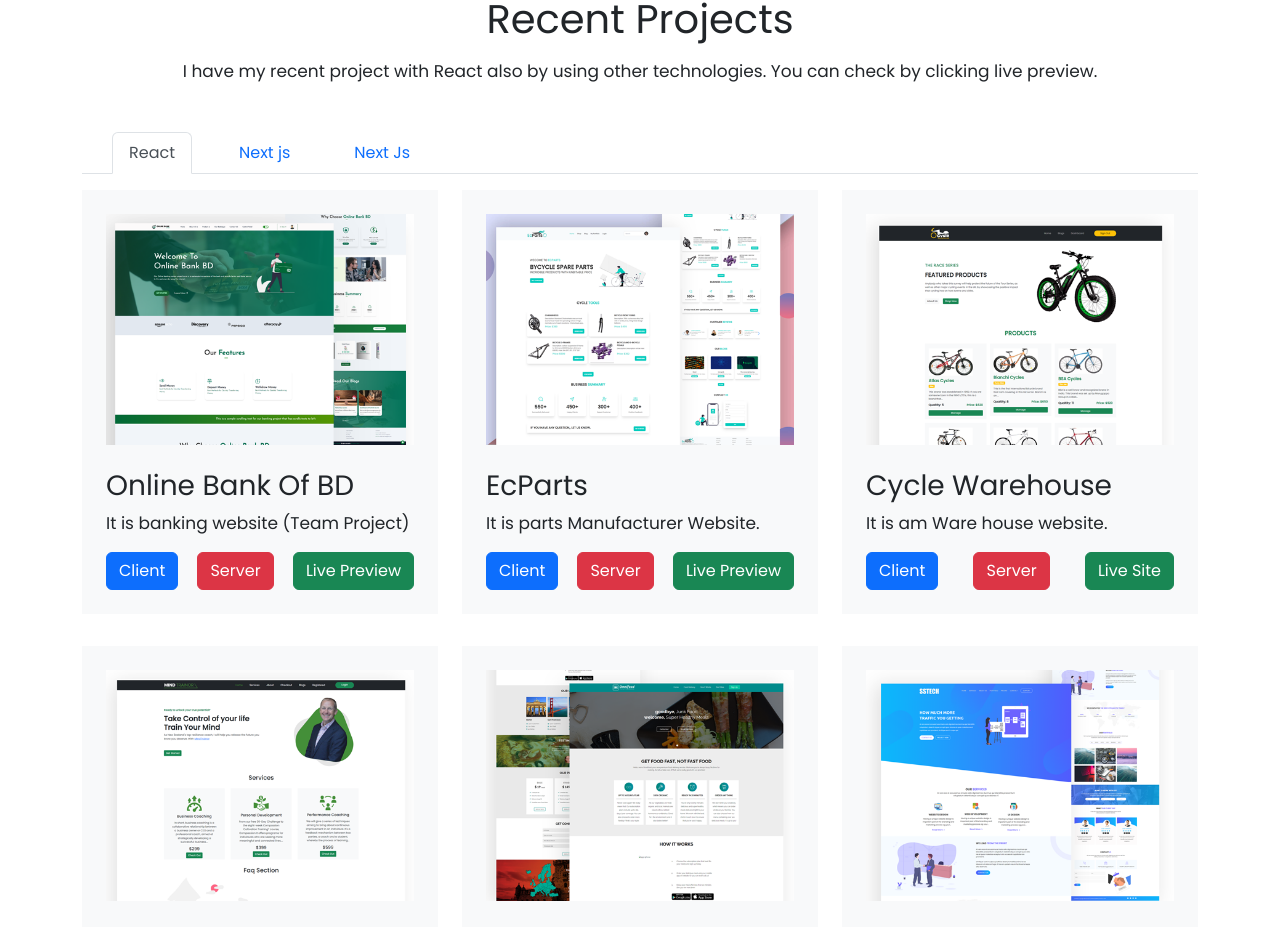
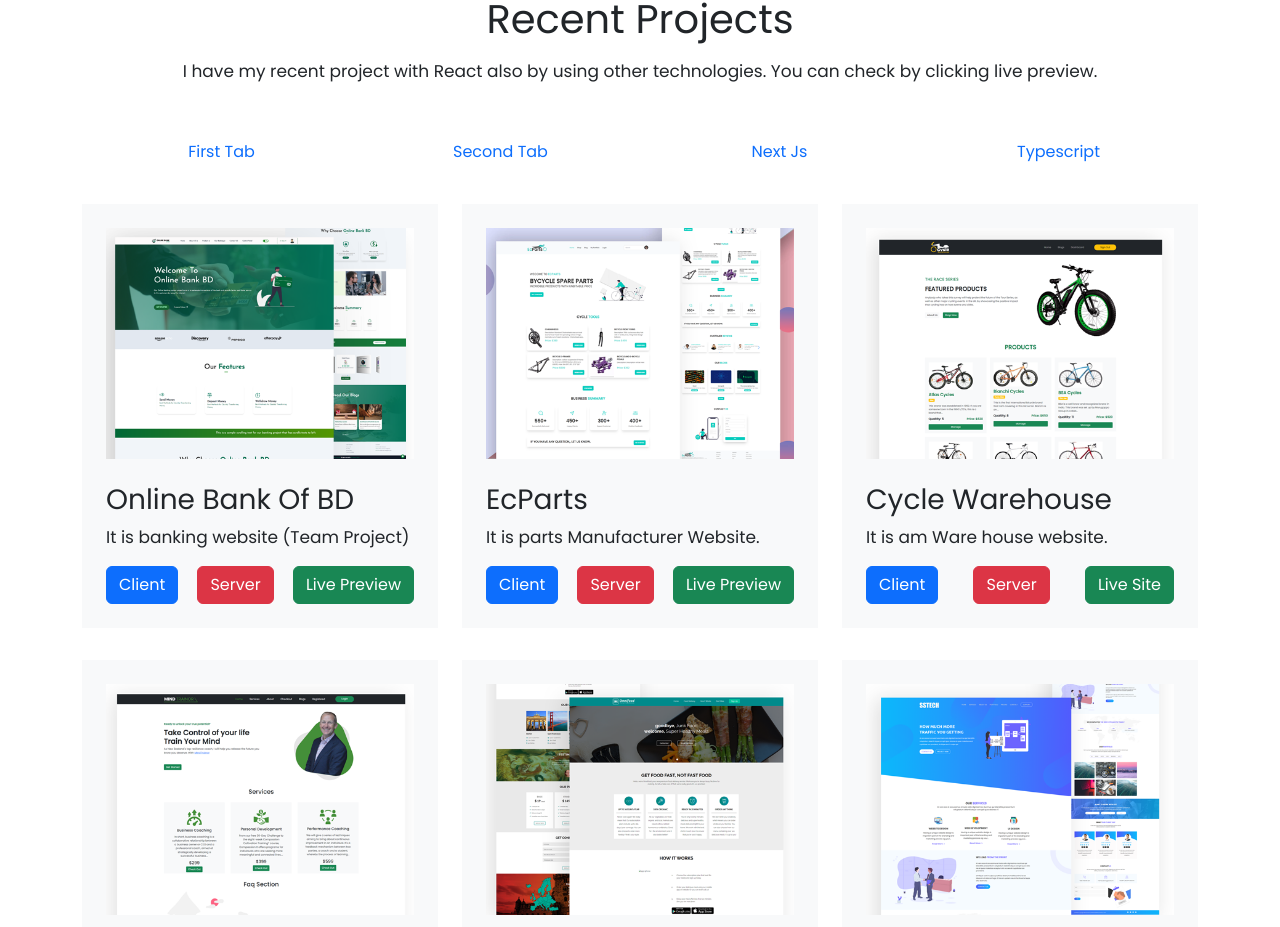
Before and after one commit to aliibnemasud/ali-portfolio, a React (Create React App) app: page / in a window 1280 px wide. Shown: the part 2672-3599 px from the top of the page. Built offline with nearby package versions, Linux system fonts and the light colour scheme.

Commit message:
tab problem solved

```diff
--- a/src/componants/Home/Portfolio/Portfolio.js
+++ b/src/componants/Home/Portfolio/Portfolio.js
@@ -1,5 +1,5 @@
 import React from 'react';
-import { Button } from 'react-bootstrap';
+import { Button, Nav, Tab, Tabs } from 'react-bootstrap';
 import ecparts from '../../img/projectsimg/ecparts.png';
 import cyclewarehouse from '../../img/projectsimg/cyclewarehouse.png';
 import mindtrainor from '../../img/projectsimg/mindtrainor.png';
@@ -16,30 +16,63 @@ const Portfolio = () => {
                 <h1 className='text-center my-3'>Recent Projects</h1>
                 <p className='text-center mb-5'>I have my recent project with React also by using other technologies. You can check by clicking live preview.</p>
 
+                {/* Normal tabs are working .....................................*/}
 
-                <div className="tab-section">
-                    <nav className='nav nav-tabs'>
-                        <li className='nav-item'> <a href="#React" data-toggle="tab" className="nav-link active" data>React</a> </li>
-                        <li className='nav-item'> <a href="#Javascript" data-toggle="tab" className="nav-link">Next js</a> </li>
-                        <li className='nav-item'> <a href="#NextJs" data-toggle="tab" className="nav-link">Next Js</a> </li>
-                    </nav>
+                {/* <Tabs defaultActiveKey="bootstrap" className="mb-3" fill>
+                    <Tab eventKey="all" title="All Projects">
+                        <h1>All Projects</h1>
+                    </Tab>
 
-                    <div className='tab-content'>
+                    <Tab eventKey="react" title="React">
+                        <h1>React Projects</h1>
+                    </Tab>
 
-                        <div id="React" className='tab-pane'>
-                            <h1>Hello From React</h1>
-                        </div>
-                        <div id="Javascript" className='tab-pane'>
-                            <h1>Hello From Javascript</h1>
-                        </div>
-                        <div id="NextJs" className='tab-pane'>
-                            <h1>Hello From Next JS</h1>
-                        </div>
+                    <Tab eventKey="bootstrap" title="Bootstrap" >
+                        <h1>Bootstrap Projects</h1>
+                    </Tab>
 
-                    </div>
+                    <Tab eventKey="nextJs" title="Next Js" >
+                        <h1>Next Js Projects</h1>
+                    </Tab>
+                </Tabs> */}
+
+                {/* Normal tabs are working .....................................*/}
+
+                {/* starting pills tab work ...................................... */}
+
+                <Tab.Container>
+                    <Nav variant='pills' className="mb-3" justify>
+                        <Nav.Item>
+                            <Nav.Link eventKey="first">First Tab</Nav.Link>
+                        </Nav.Item>
+                        <Nav.Item>
+                            <Nav.Link eventKey="second">Second Tab</Nav.Link>
+                        </Nav.Item>
+                        <Nav.Item>
+                            <Nav.Link eventKey="nextjs">Next Js</Nav.Link>
+                        </Nav.Item>
+                        <Nav.Item>
+                            <Nav.Link eventKey="Typescript">Typescript</Nav.Link>
+                        </Nav.Item>
+                    </Nav>
+
+                    <Tab.Content>
+
+                        <Tab.Pane eventKey="first">
+                            <h1>All Projects Here</h1>
+                        </Tab.Pane>
+
+                        <Tab.Pane eventKey="second">
+                            <h1>React Projects Here</h1>
+                        </Tab.Pane>
+
+                    </Tab.Content>
+
+                </Tab.Container>
 
 
-                </div>
+
+
 
 
                 <div className='row'>
```
